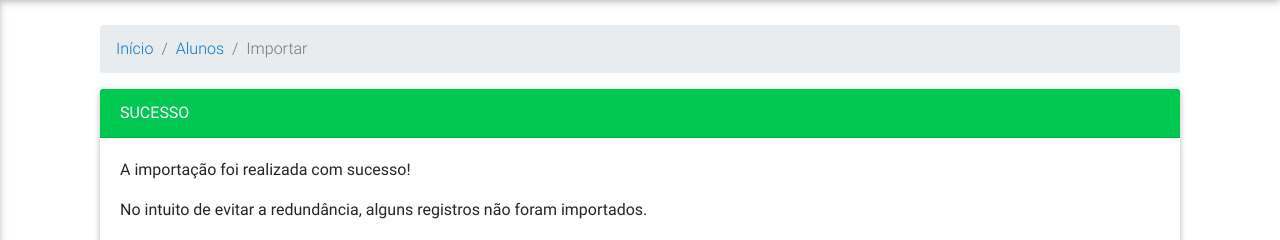
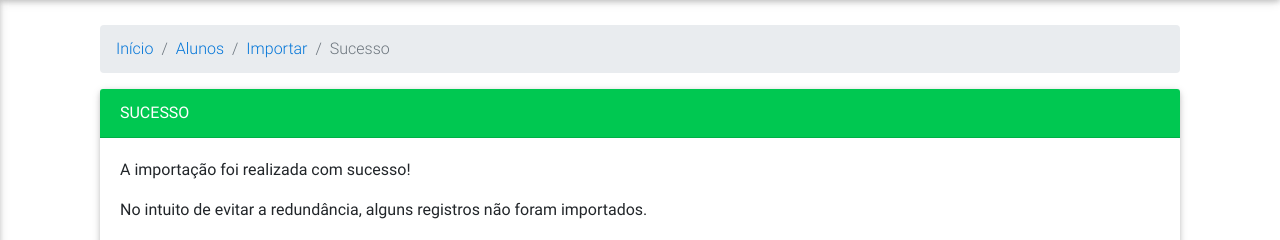
Before and after one commit to kaiserthiago/ocorrencia, a Django app: template portal/templates/portal/import_aluno_success.html in a window 1280 px wide. Shown: the part 63-303 px from the top of the page. Run offline with Django 3.2, Linux system fonts and the light colour scheme; the template is opened without the code that fills it, so the values that code supplies are empty; some libraries are stand-ins or nearby versions.

Commit message:
breadcrumb

```diff
--- a/portal/templates/portal/import_aluno_success.html
+++ b/portal/templates/portal/import_aluno_success.html
@@ -7,7 +7,8 @@
     <ol class="breadcrumb">
         <li class="breadcrumb-item"><a href="{% url 'home' %}">Início</a></li>
         <li class="breadcrumb-item"><a href="{% url 'aluno' %}">Alunos</a></li>
-        <li class="breadcrumb-item active">Importar</li>
+        <li class="breadcrumb-item"><a href="{% url 'import_aluno' %}">Importar</a></li>
+        <li class="breadcrumb-item active">Sucesso</li>
     </ol>
 {% endblock %}
 
--- a/portal/templates/portal/import_matricula_success.html
+++ b/portal/templates/portal/import_matricula_success.html
@@ -7,7 +7,8 @@
     <ol class="breadcrumb">
         <li class="breadcrumb-item"><a href="{% url 'home' %}">Início</a></li>
         <li class="breadcrumb-item"><a href="{% url 'matricula' %}">Matrículas</a></li>
-        <li class="breadcrumb-item active">Importar</li>
+        <li class="breadcrumb-item"><a href="{% url 'import_matricula' %}">Importar</a></li>
+        <li class="breadcrumb-item active">Sucesso</li>
     </ol>
 {% endblock %}
 
```
